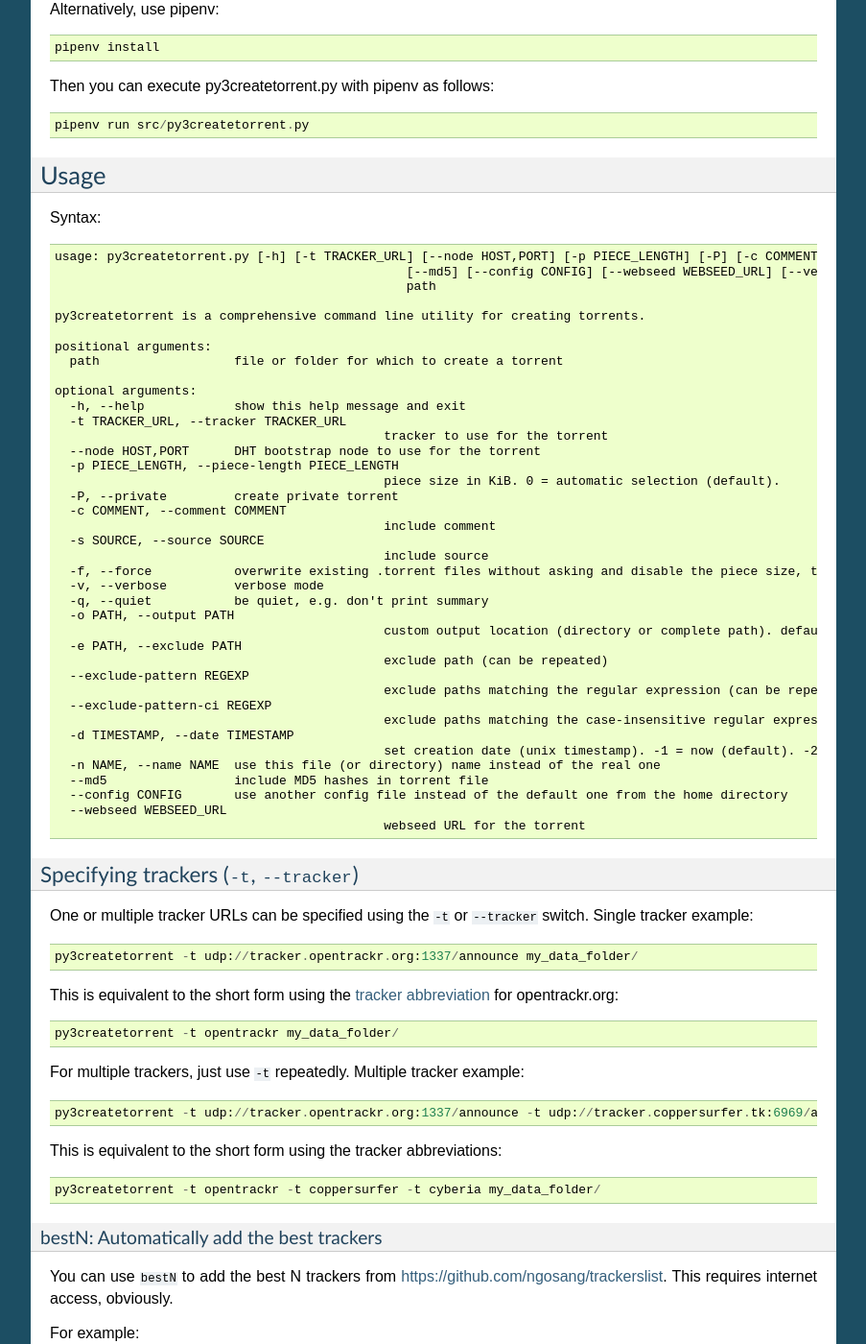
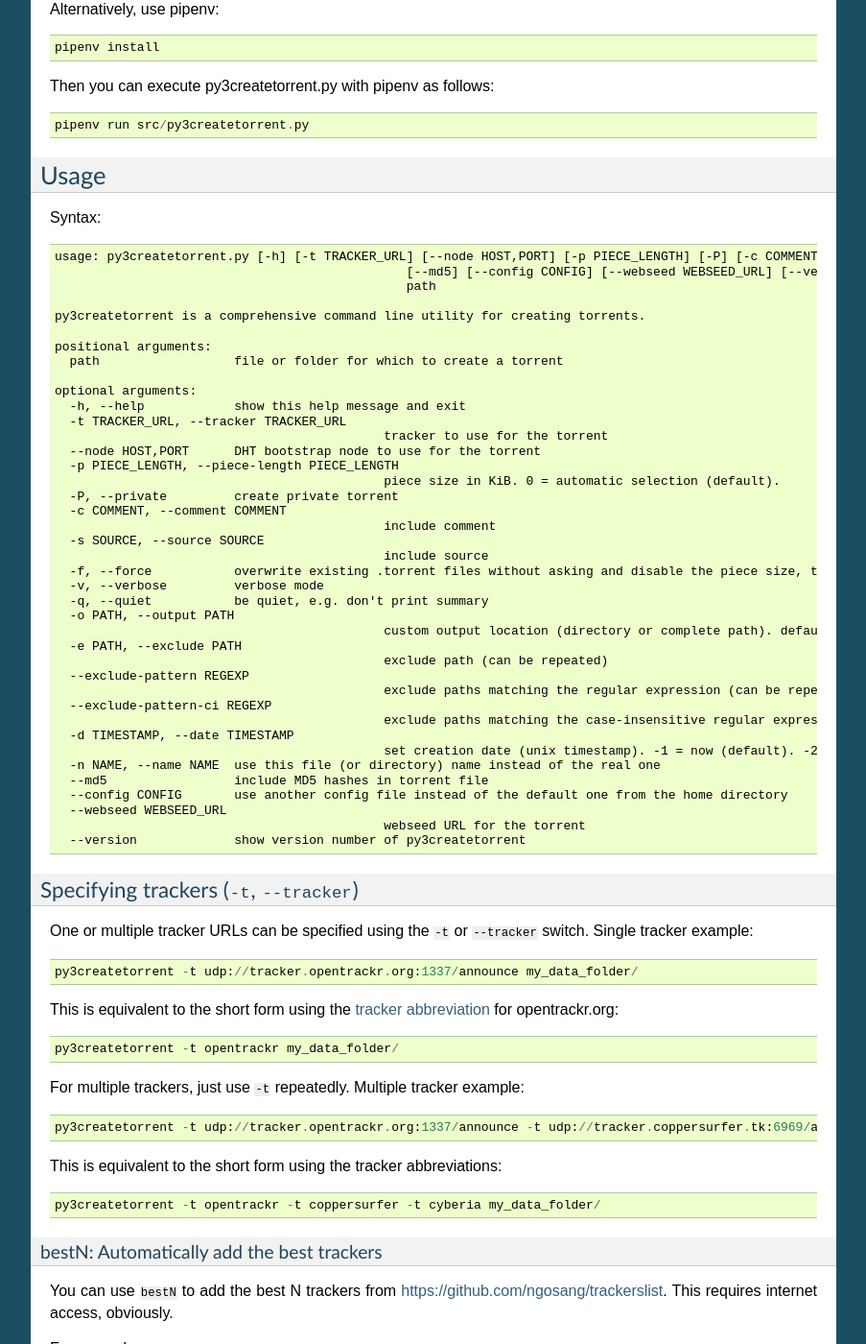
Before and after one commit to rsnitsch/py3createtorrent, a Sphinx documentation site: the page built from docs/source/user.rst, in a window 1280 px wide and 1400 px high, scrolled down 1360 px. Shown: the whole window at 96% size, without its empty margins (198-1101 px from the left). Built offline with Sphinx 7.4.7, drawn with Linux system fonts in a browser that asks for light colours.

Commit message:
Add --version command to docs

```diff
--- a/docs/source/user.rst
+++ b/docs/source/user.rst
@@ -122,6 +122,7 @@ Syntax:
       --config CONFIG       use another config file instead of the default one from the home directory
       --webseed WEBSEED_URL
     						webseed URL for the torrent
+      --version             show version number of py3createtorrent
 
 Specifying trackers (``-t``, ``--tracker``)
 ^^^^^^^^^^^^^^^^^^^^^^^^^^^^^^^^^^^^^^^^^^^
```
